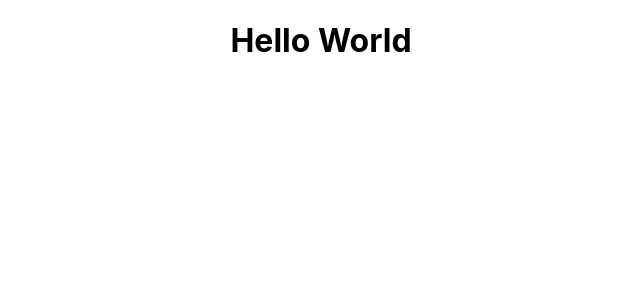
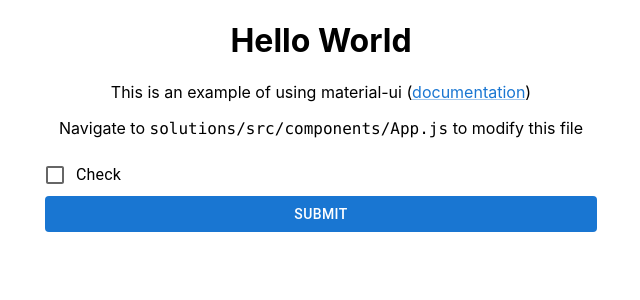
Before and after one commit to MichaelLin12/Google-Solutions, a React (Create React App) app in the folder solutions/: page / in a window 1280 px wide. Shown: the top 300 px of the page, without its empty margins (319-959 px from the left). Built offline with nearby package versions, Linux system fonts and the light colour scheme.

Commit message:
Basic material ui

```diff
--- a/solutions/src/components/App.js
+++ b/solutions/src/components/App.js
@@ -1,12 +1,38 @@
 import React from 'react';
+import { Button, Checkbox, Container, FormControlLabel, FormGroup, Link } from '@mui/material';
+import Code from './Code';
 import '../css/App.css';
 
 function App() {
+  let checkboxChecked = false;
+  const onCheckboxChange = (event) => { checkboxChecked = event.target.checked; };
+  const handleClick = () => {
+      if (checkboxChecked)
+        alert('The checkbox was checked');
+      else
+        alert('The checkbox wasn\'t checked');
+  };
+
   return (
     <div className="App">
-      <h1>
-        Hello World
-      </h1>
+      <Container maxWidth="sm">
+        <h1>
+          Hello World
+        </h1>
+        <p>
+          This is an example of using material-ui
+          (<Link href="https://mui.com/getting-started/installation/">documentation</Link>)
+        </p>
+        <p>
+          Navigate to <Code>solutions/src/components/App.js</Code> to modify this file
+        </p>
+        <form name="example-form">
+          <FormGroup>
+            <FormControlLabel control={<Checkbox defaultChecked={checkboxChecked} onChange={onCheckboxChange} />} label="Check" />
+            <Button variant="contained" disableElevation onClick={handleClick}>Submit</Button>
+          </FormGroup>
+        </form>
+      </Container>
     </div>
   );
 }
--- /dev/null
+++ b/solutions/src/components/Code.js
@@ -0,0 +1,3 @@
+export default function Code(props) {
+    return <code>{props.children}</code>;
+};
```
